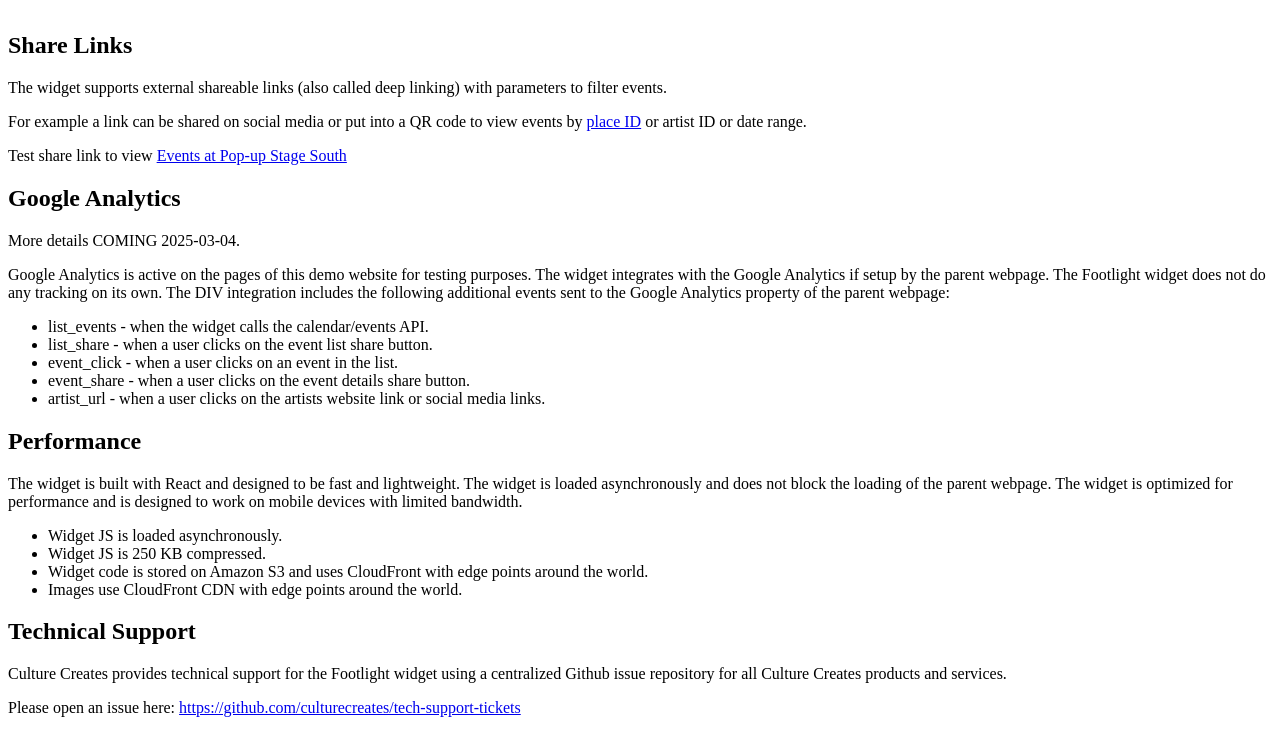
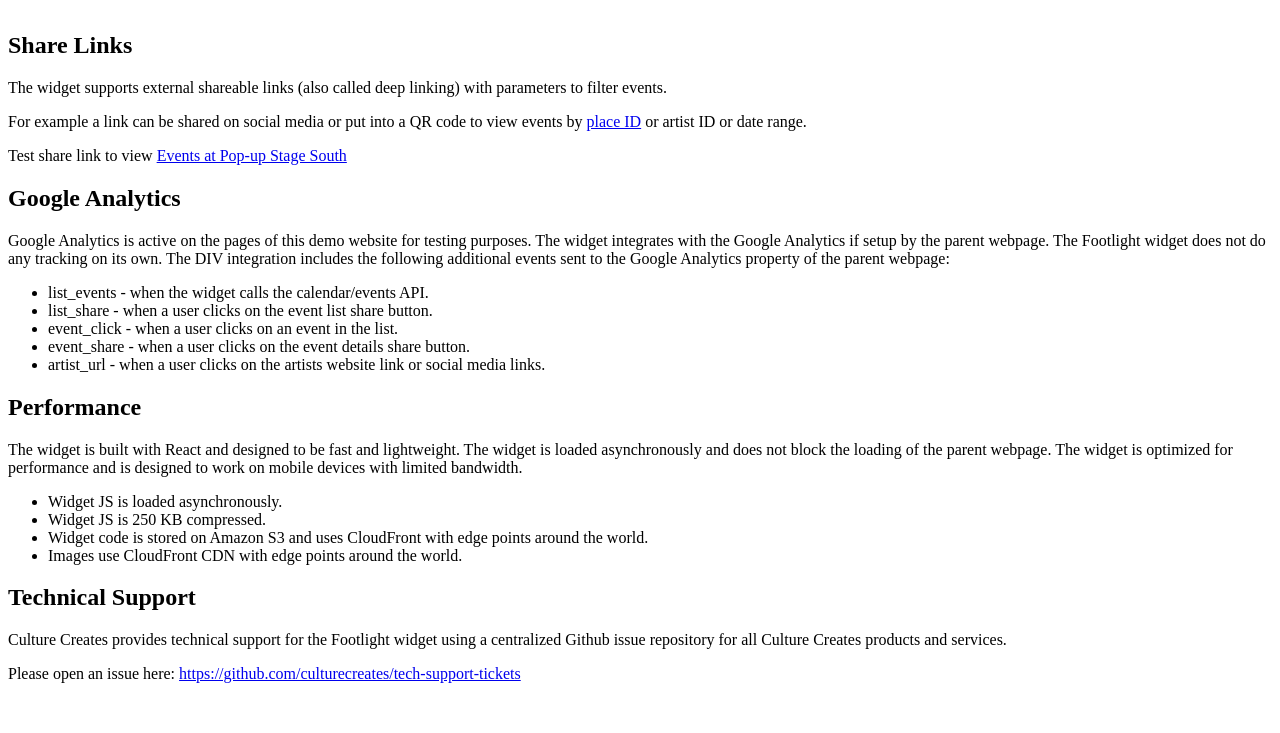
Before and after one commit to culturecreates/footlight-widget-demo, a plain HTML site: page index.html in a window 1280 px wide. Shown: the part 719-1452 px from the top of the page. After the commit the page ends 1418 px from the top, so only its background shows below. Drawn offline with Linux system fonts and the light colour scheme.

Commit message:
removed GA coming soon

```diff
--- a/index.html
+++ b/index.html
@@ -81,7 +81,7 @@
 
   <h2>Google Analytics</h2>
 
-  <p>More details COMING 2025-03-04.</p>
+
   <p>Google Analytics is active on the pages of this demo website for testing purposes.
     The widget integrates with the Google Analytics if setup by the parent webpage.
     The Footlight widget does not do any tracking on its own.
```
